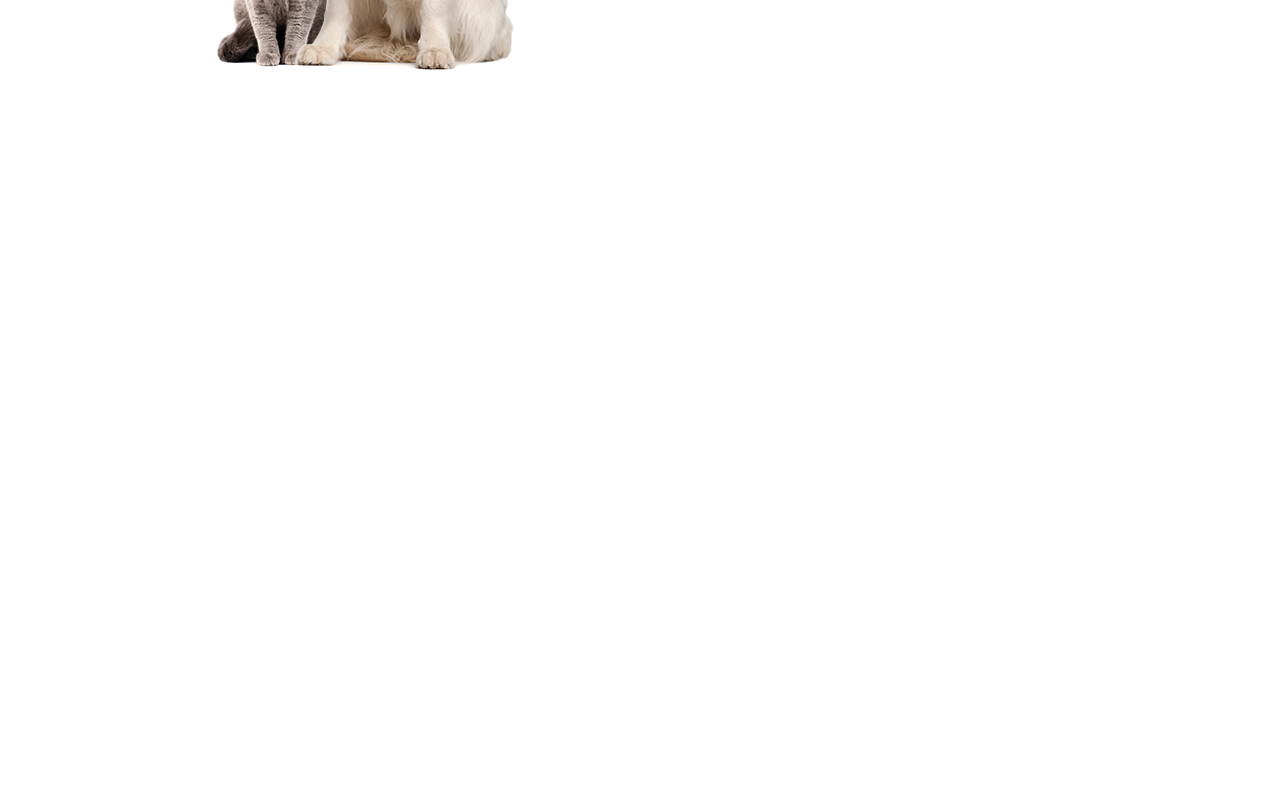
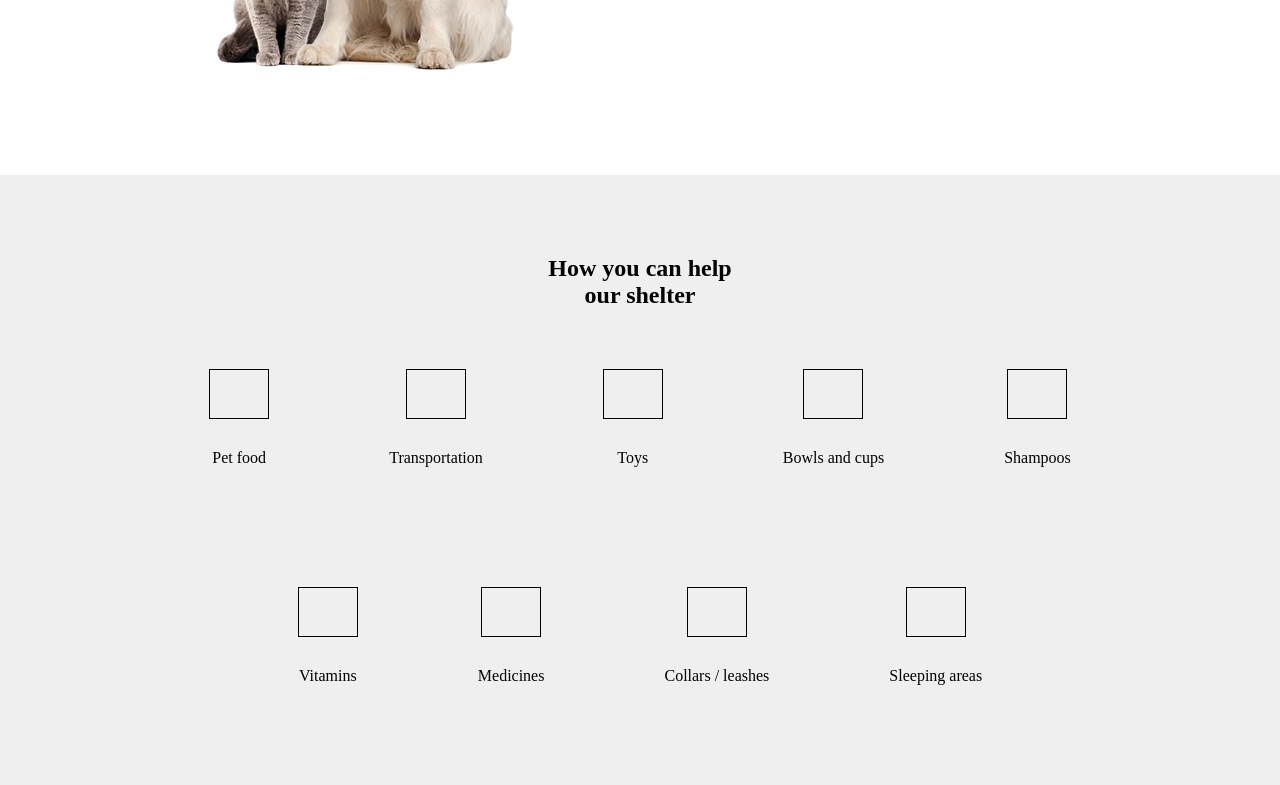
Before and after one commit to Alaicev/Rubez-1.1, a plain HTML site: page index.html in a window 1280 px wide. Shown: the part 1332-2117 px from the top of the page. Before the commit the page ends 1507 px from the top, so only its background shows below. Drawn offline with Linux system fonts and the light colour scheme.

Commit message:
Посмотрите правки

```diff
--- a/index.html
+++ b/index.html
@@ -52,6 +52,53 @@
             </div>
         </div>
     </section>
+    <section class="help">
+        <div class="wrapper">
+            <div class="help_container">
+                <h2 class="help_title">How you can help <br> our shelter</h2>
+                <div class="help-content">
+
+                    <div class="help-card">
+                        <div class="heil-image"></div>
+                        <p class="help-text">Pet food</p>
+                    </div>
+                    <div class="help-card">
+                        <div class="heil-image"></div>
+                        <p class="help-text">Transportation</p>
+                    </div>
+                    <div class="help-card">
+                        <div class="heil-image"></div>
+                        <p class="help-text">Toys</p>
+                    </div>
+                    <div class="help-card">
+                        <div class="heil-image"></div>
+                        <p class="help-text">Bowls and cups</p>
+                    </div>
+                    <div class="help-card">
+                        <div class="heil-image"></div>
+                        <p class="help-text">Shampoos</p>
+                    </div>
+                    <div class="help-card">
+                        <div class="heil-image"></div>
+                        <p class="help-text">Vitamins</p>
+                    </div>
+                    <div class="help-card">
+                        <div class="heil-image"></div>
+                        <p class="help-text">Medicines</p>
+                    </div>
+                    <div class="help-card">
+                        <div class="heil-image"></div>
+                        <p class="help-text">Collars / leashes</p>
+                    </div>
+                    <div class="help-card">
+                        <div class="heil-image"></div>
+                        <p class="help-text">Sleeping areas</p>
+                    </div>
+
+                </div>
+            </div>
+        </div>
+    </section>
  </main>
  <footer></footer>
 </body>
--- a/style.css
+++ b/style.css
@@ -64,3 +64,50 @@ display: flex;
     flex-direction: column;
     gap: 42px;
 }
+
+.help {
+    background-color: #efefef;
+}
+
+.help_container {
+    padding: 80px 90px 100px;
+}
+
+.help_title {
+    text-align: center;
+    padding-bottom: 60px;
+}
+
+.help-content {
+    display: flex;
+    align-items: center;
+    justify-content: center;
+    flex-wrap: wrap;
+    gap: 120px;
+}
+
+.heil-image{
+    width: 60px;
+    height: 50px;
+    border: 1px solid
+}
+
+.help-card {
+    display: flex;
+    flex-direction: column;
+    gap: 30px;
+    align-items: center;
+    justify-content: center;
+}
+
+
+@media screen and (max-width:1100px) {
+    .about-container{
+        padding: 80px 0 100px 0;
+        display: flex;
+        gap: 120px;
+        align-items: center;
+        justify-content: center;
+        flex-direction: column;
+    }
+}
```
